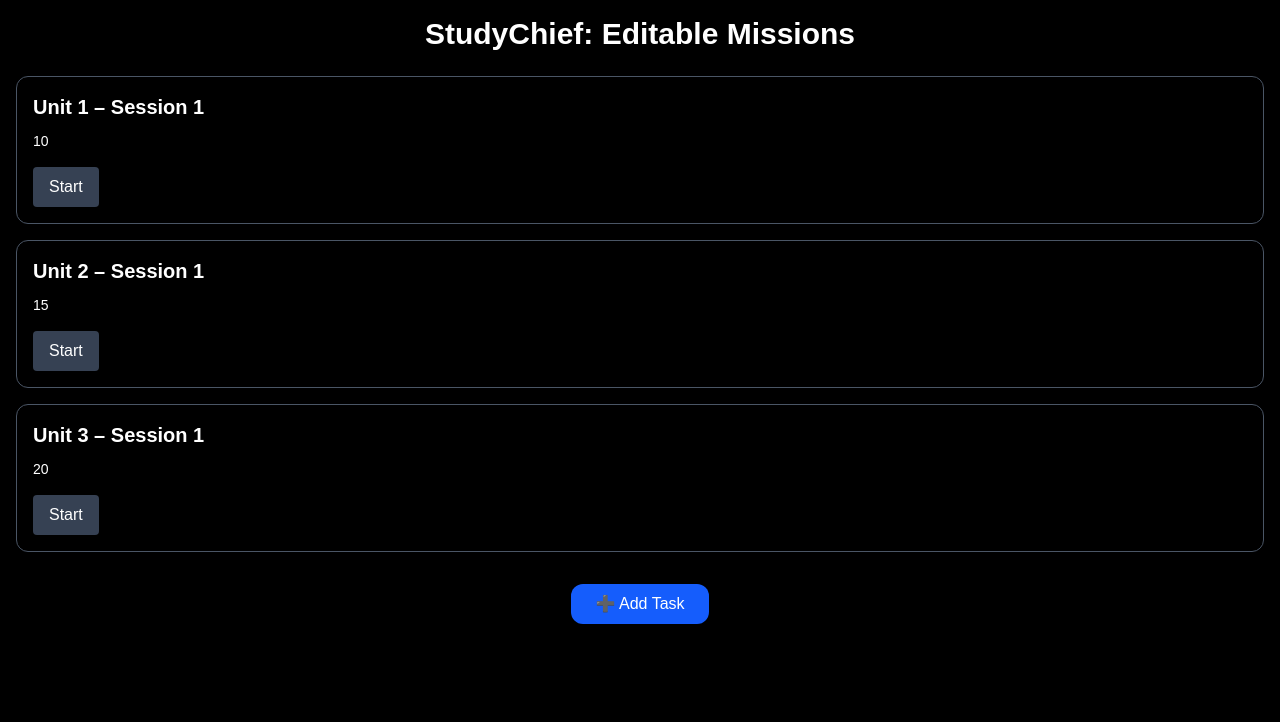
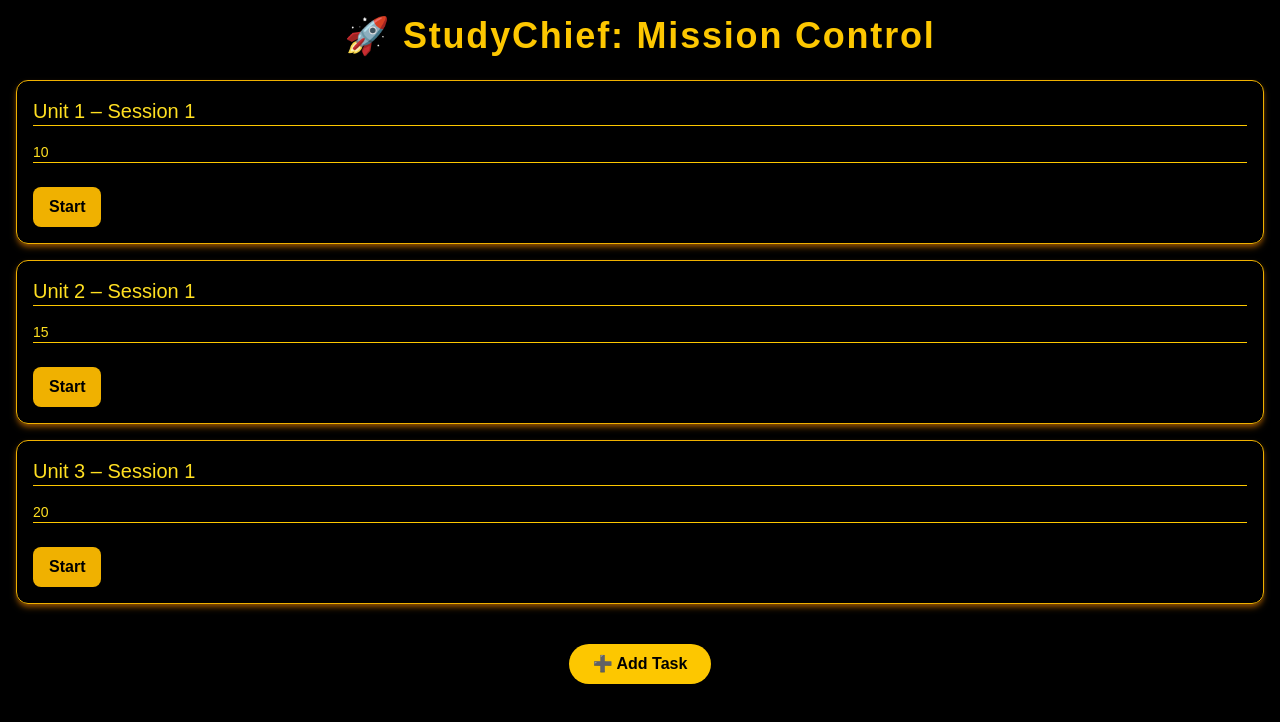
Before and after one commit to Sid-2655/StudyChief, a Next.js app: page / in a window 1280 px wide. Shown: the top 722 px of the page. Built offline with nearby package versions, Linux system fonts and the light colour scheme.

Commit message:
Update index.js

```diff
--- a/pages/index.js
+++ b/pages/index.js
@@ -18,7 +18,6 @@ export default function StudyChief() {
     } else if (timeLeft === 0 && activeIndex !== null) {
       setActiveIndex(null);
     }
-
     return () => clearInterval(timer);
   }, [timeLeft, activeIndex]);
 
@@ -50,41 +49,52 @@ export default function StudyChief() {
   };
 
   return (
-    <div className="min-h-screen bg-black text-white p-4 space-y-4">
-      <h1 className="text-3xl font-bold text-center mb-6">StudyChief: Editable Missions</h1>
+    <div className="min-h-screen bg-black text-yellow-300 p-4 space-y-4 font-mono">
+      <h1 className="text-4xl font-extrabold text-center mb-6 text-yellow-400 tracking-wider">
+        🚀 StudyChief: Mission Control
+      </h1>
 
       {missions.map((m, idx) => (
-        <div key={idx} className="p-4 border rounded-xl border-gray-600 space-y-2">
+        <div
+          key={idx}
+          className="p-4 rounded-xl border border-yellow-500 bg-black/40 shadow-md shadow-yellow-800 space-y-3"
+        >
           <input
             value={m.task}
             onChange={(e) => handleTaskChange(idx, e.target.value)}
-            className="w-full bg-transparent text-white text-xl font-semibold"
+            className="w-full bg-transparent border-b border-yellow-400 focus:outline-none text-xl placeholder-yellow-500"
+            placeholder="Task Name"
           />
           <input
             type="number"
             value={m.duration}
             onChange={(e) => handleDurationChange(idx, e.target.value)}
-            className="w-full bg-transparent text-white text-sm"
+            className="w-full bg-transparent border-b border-yellow-400 focus:outline-none text-sm mt-1 placeholder-yellow-500"
+            placeholder="Duration (min)"
           />
-          <div className="flex justify-between items-center mt-2">
+          <div className="flex justify-between items-center mt-3">
             <button
               onClick={() => startTimer(idx)}
-              className="px-4 py-2 bg-gray-700 rounded"
               disabled={activeIndex === idx}
+              className={`px-4 py-2 rounded-lg transition-all duration-300 font-bold ${
+                activeIndex === idx
+                  ? 'bg-yellow-700 text-black'
+                  : 'bg-yellow-500 text-black hover:bg-yellow-400'
+              }`}
             >
               {activeIndex === idx ? 'Running...' : 'Start'}
             </button>
             {activeIndex === idx && (
-              <span className="text-lg font-mono">⏱️ {formatTime(timeLeft)}</span>
+              <span className="text-xl animate-pulse">⏱️ {formatTime(timeLeft)}</span>
             )}
           </div>
         </div>
       ))}
 
-      <div className="text-center pt-4">
+      <div className="text-center pt-6">
         <button
           onClick={addMission}
-          className="px-6 py-2 bg-blue-600 rounded-xl text-white hover:bg-blue-700"
+          className="px-6 py-2 bg-yellow-400 text-black font-bold rounded-full hover:bg-yellow-300 transition-all duration-300 shadow-md"
         >
           ➕ Add Task
         </button>
```
